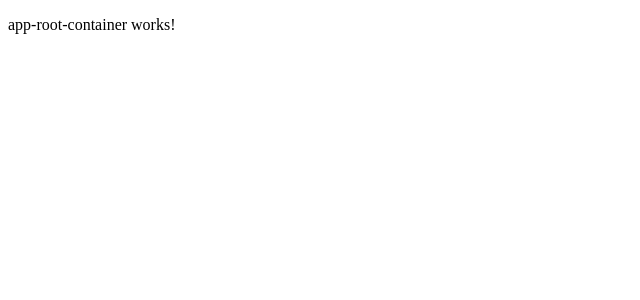
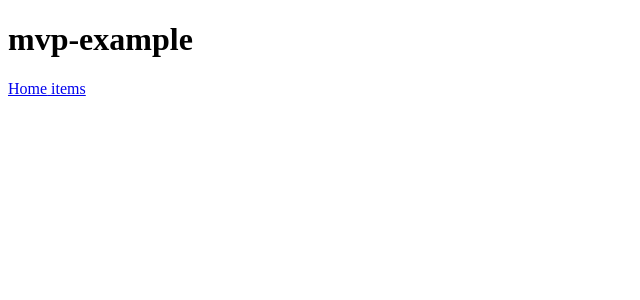
Before and after one commit to jafuneze/angular-13-mvp, an Angular app: page / in a window 1280 px wide. Shown: the top 300 px of the page, without its empty margins (0-640 px from the left). Built offline with nearby package versions, Linux system fonts and the light colour scheme.

Commit message:
Configure the component communication and set the ChangeDetectionStrategy

```diff
--- a/src/app/app-root-container/app-root-container.component.html
+++ b/src/app/app-root-container/app-root-container.component.html
@@ -1 +1 @@
-<p>app-root-container works!</p>
+<app-root-ui title="mvp-example"></app-root-ui>
--- a/src/app/app-root-container/app-root-container.component.ts
+++ b/src/app/app-root-container/app-root-container.component.ts
@@ -1,6 +1,7 @@
-import { Component, OnInit } from '@angular/core';
+import { ChangeDetectionStrategy, Component, OnInit } from '@angular/core';
 
 @Component({
+  changeDetection: ChangeDetectionStrategy.OnPush,
   selector: 'app-app-root-container',
   templateUrl: './app-root-container.component.html',
   styleUrls: ['./app-root-container.component.scss']
--- a/src/app/app-root-ui/app-root-ui.component.html
+++ b/src/app/app-root-ui/app-root-ui.component.html
@@ -1 +1,6 @@
-<p>app-root-ui works!</p>
+<h1>{{title}}</h1>
+<nav>
+    <a routerLink="/">Home</a>
+    <a routerLink="/items"> items</a>
+</nav>
+<router-outlet></router-outlet>
--- a/src/app/app-root-ui/app-root-ui.component.ts
+++ b/src/app/app-root-ui/app-root-ui.component.ts
@@ -1,15 +1,11 @@
-import { Component, OnInit } from '@angular/core';
+import { ChangeDetectionStrategy, Component, Input } from '@angular/core';
 
 @Component({
-  selector: 'app-app-root-ui',
+  changeDetection: ChangeDetectionStrategy.OnPush,
+  selector: 'app-root-ui',
   templateUrl: './app-root-ui.component.html',
   styleUrls: ['./app-root-ui.component.scss']
 })
-export class AppRootUiComponent implements OnInit {
-
-  constructor() { }
-
-  ngOnInit(): void {
-  }
-
+export class AppRootUiComponent {
+  @Input() title: string;
 }
--- a/tsconfig.json
+++ b/tsconfig.json
@@ -6,6 +6,7 @@
     "outDir": "./dist/out-tsc",
     "forceConsistentCasingInFileNames": true,
     "strict": true,
+    "strictPropertyInitialization": false,
     "noImplicitOverride": true,
     "noPropertyAccessFromIndexSignature": true,
     "noImplicitReturns": true,
```
